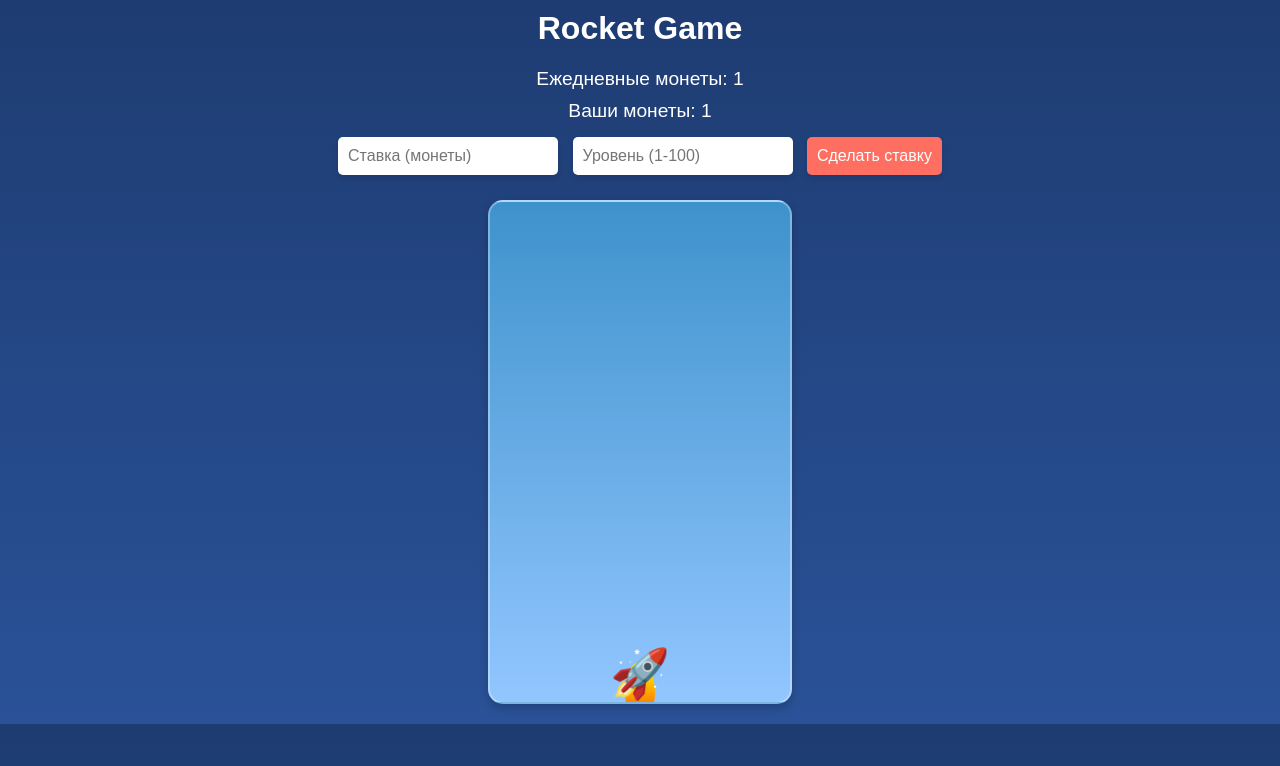
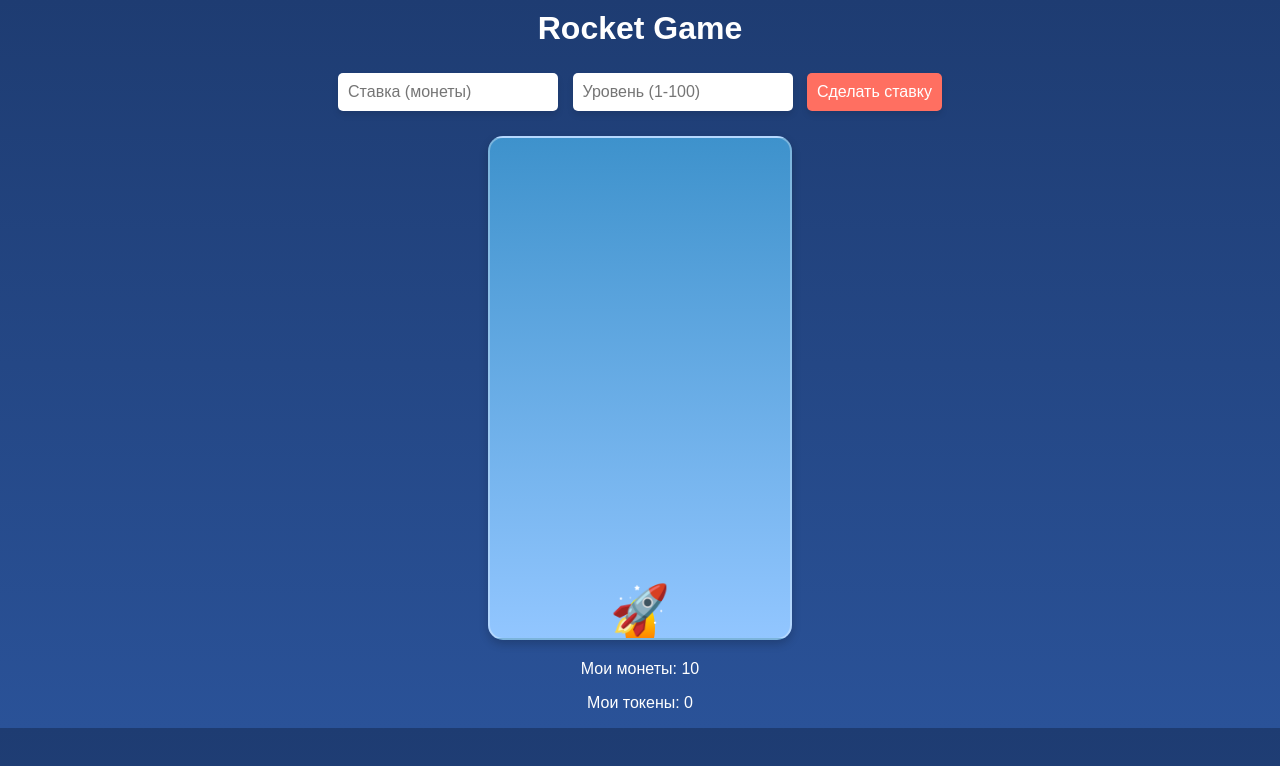
Before and after one commit to whatididitagain/tg-mini-app, a plain HTML site: page index.html in a window 1280 px wide. Drawn offline with Linux system fonts and the light colour scheme.

Commit message:
Обновил файл index.html: добавил игровую механику

```diff
--- a/index.html
+++ b/index.html
@@ -17,11 +17,6 @@
     h1 {
       font-size: 2rem;
       margin-top: 10px;
-    }
-
-    #daily-coins, #game-status, #result {
-      font-size: 1.2rem;
-      margin: 10px;
     }
 
     #rocket-container {
@@ -102,12 +97,15 @@
     button:hover {
       background-color: #e65c50;
     }
+
+    #bottom-info {
+      margin-top: 20px;
+      font-size: 1rem;
+    }
   </style>
 </head>
 <body>
   <h1>Rocket Game</h1>
-  <div id="daily-coins">Ежедневные монеты: 0</div>
-  <div id="game-status">Ваши монеты: 0</div>
 
   <!-- Поля для ввода ставки и уровня -->
   <input id="bet-coins-input" type="number" placeholder="Ставка (монеты)" />
@@ -123,24 +121,28 @@
     <div id="explosion"></div>
   </div>
 
+  <!-- Блок с информацией о монетах и токенах -->
+  <div id="bottom-info">
+    <p id="game-status">Мои монеты: 0</p>
+    <p id="token-status">Мои токены: 0</p>
+  </div>
+
   <script>
     let coins = 0; // Текущие монеты игрока
-    let dailyCoins = 0; // Ежедневные монеты
+    let tokens = 0; // Текущие токены игрока
     let rocketLevel = 0; // Случайный уровень полёта ракеты
-    let streak = 0; // Количество дней подряд
 
     // Функция для получения ежедневных монет
     function getDailyCoins() {
-      streak++;
-      dailyCoins = streak;
-      coins += dailyCoins;
+      coins += 10; // Начисляем 10 монет
+      alert("Вы получили 10 монет за вход!");
       updateUI();
     }
 
     // Функция для обновления интерфейса
     function updateUI() {
-      document.getElementById("daily-coins").textContent = `Ежедневные монеты: ${dailyCoins}`;
-      document.getElementById("game-status").textContent = `Ваши монеты: ${coins}`;
+      document.getElementById("game-status").textContent = `Мои монеты: ${coins}`;
+      document.getElementById("token-status").textContent = `Мои токены: ${tokens}`;
     }
 
     // Функция для запуска ракеты с анимацией
@@ -200,6 +202,7 @@
       animateRocket(rocketLevel, () => {
         if (rocketLevel >= betLevel) {
           const tokensWon = betCoins * betLevel; // Выигрыш в токенах
+          tokens += tokensWon;
           alert(`Ракета долетела до уровня ${rocketLevel}. Вы выиграли ${tokensWon} токенов!`);
         } else {
           explosion.style.display = 'block'; // Показываем взрыв
```
